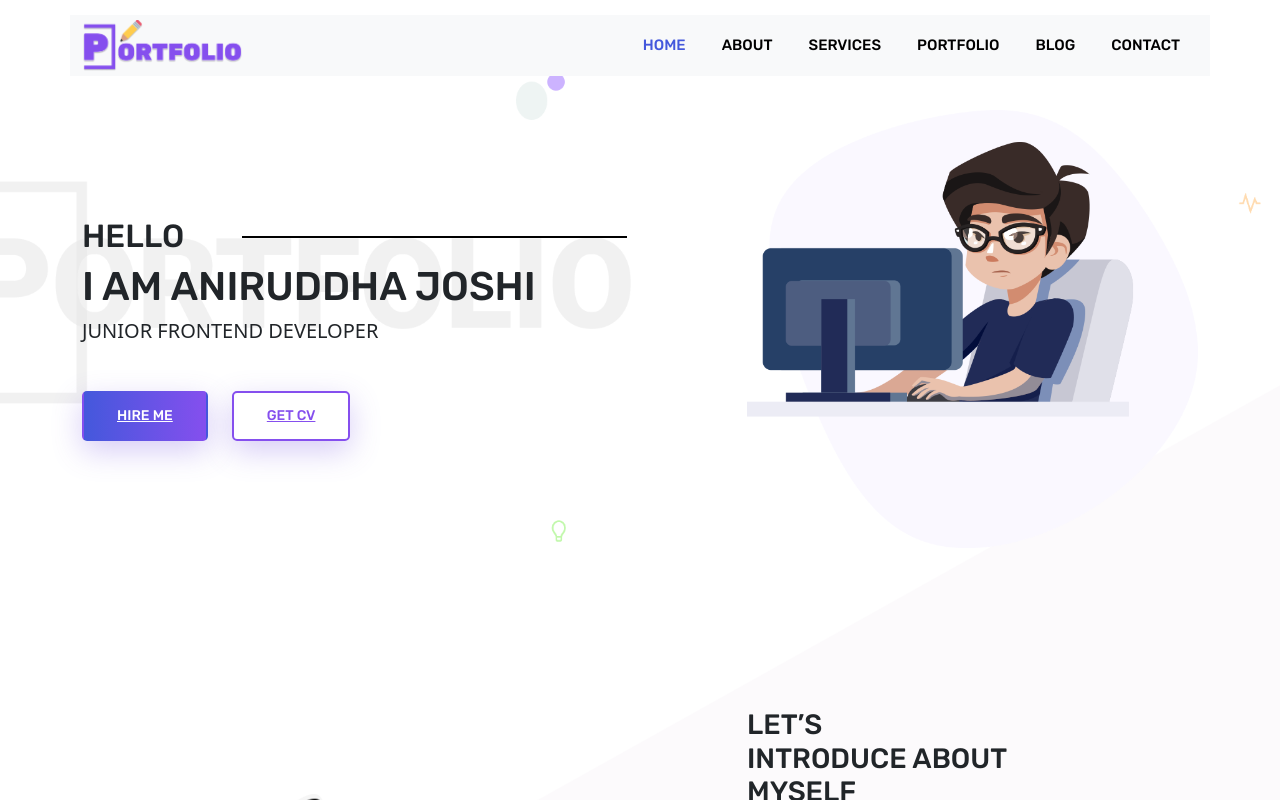
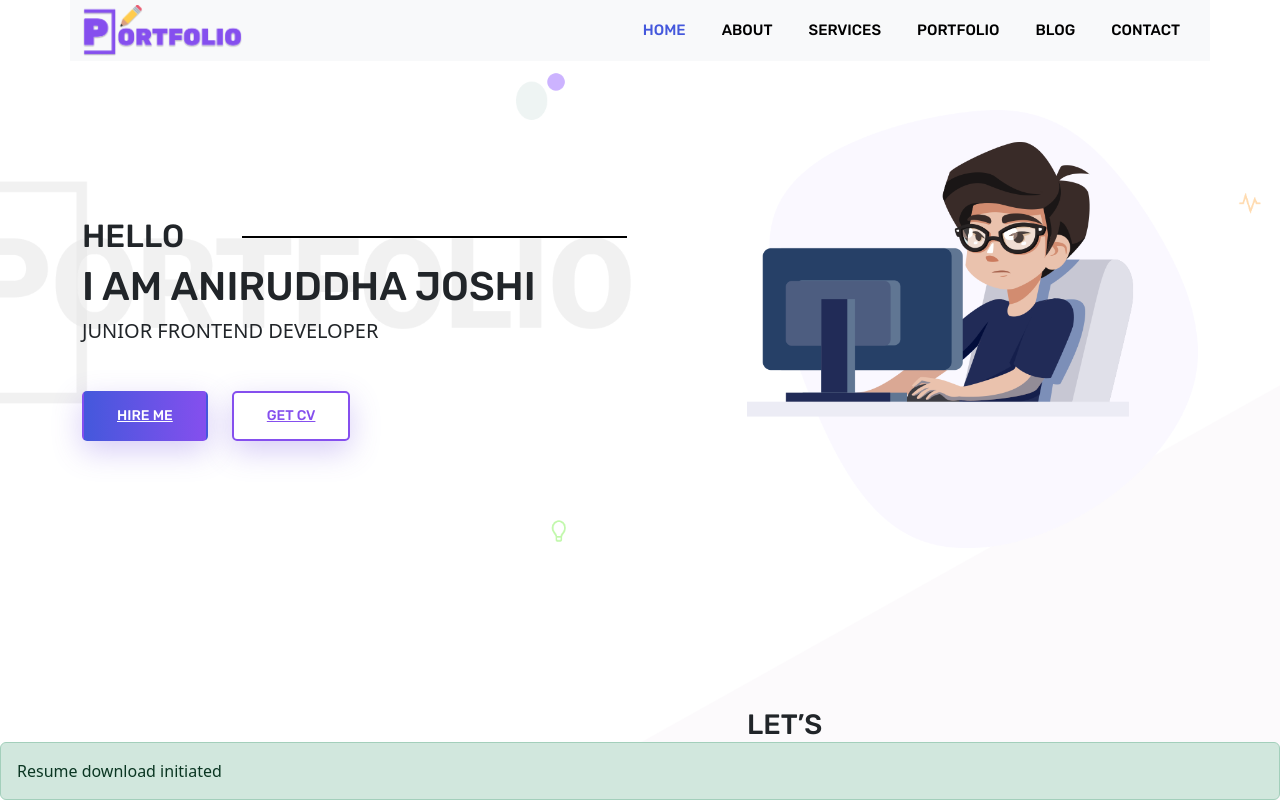
Before and after one commit to 7coder77/Portfolio, an Angular app: page / in a window 1280 px wide. Both pictures are taken after a click on the link "GET CV". Shown: the top 800 px of the page. Built offline with nearby package versions, Linux system fonts and the light colour scheme; no server answers.

Commit message:
new android setup

```diff
--- a/package.json
+++ b/package.json
@@ -18,7 +18,7 @@
     "@angular/platform-browser": "^14.2.0",
     "@angular/platform-browser-dynamic": "^14.2.0",
     "@angular/router": "^14.2.0",
-    "@capacitor/android": "^5.5.1",
+    "@capacitor/android": "^5.6.0",
     "@capacitor/core": "^5.5.1",
     "@fortawesome/fontawesome-free": "^6.5.1",
     "bootstrap": "^5.3.2",
--- a/src/app/banner/banner.component.html
+++ b/src/app/banner/banner.component.html
@@ -17,4 +17,7 @@
           </div>
       </div>
   </div>
+  <div class="alert alert-success fixed-bottom mb-0" *ngIf="snackbar" role="alert">
+    Resume download initiated
+  </div>
 </section>
--- a/src/app/banner/banner.component.ts
+++ b/src/app/banner/banner.component.ts
@@ -9,15 +9,17 @@ import { CommonServiceService } from '../common-service.service';
 export class BannerComponent implements OnInit {
 
   constructor(private commonService: CommonServiceService) {}
+  snackbar=false;
   // commonService:any;
 
   ngOnInit(): void {
   }
   download(){
     const filename = 'resume.pdf';
-
+    this.snackbar=true;
     this.commonService.downloadFile("https://fastapi-app-hf22.onrender.com/downloadfile/CV_latest.pdf").subscribe(
       (data: any) => {
+        this.snackbar=false;
         const blob = new Blob([new Uint8Array(data)], { type: 'application/pdf' });
         const link = document.createElement('a');
         link.href = window.URL.createObjectURL(blob);
--- a/src/app/header/header.component.html
+++ b/src/app/header/header.component.html
@@ -1,5 +1,5 @@
 <header class="header_wrapper">
-  <nav class="navbar navbar-expand-lg fixed-top mt-0">
+  <nav class="navbar navbar-expand-lg fixed-top mt-0 pt-0">
       <div class="container bg-light">
           <a class="navbar-brand" href="#">
               <img decoding="async" src="../../assets/images/logo.png" class="img-fluid" alt="logo">
```
Also changed, not shown: 7 other files (tests, documents, lock files or other folders).
